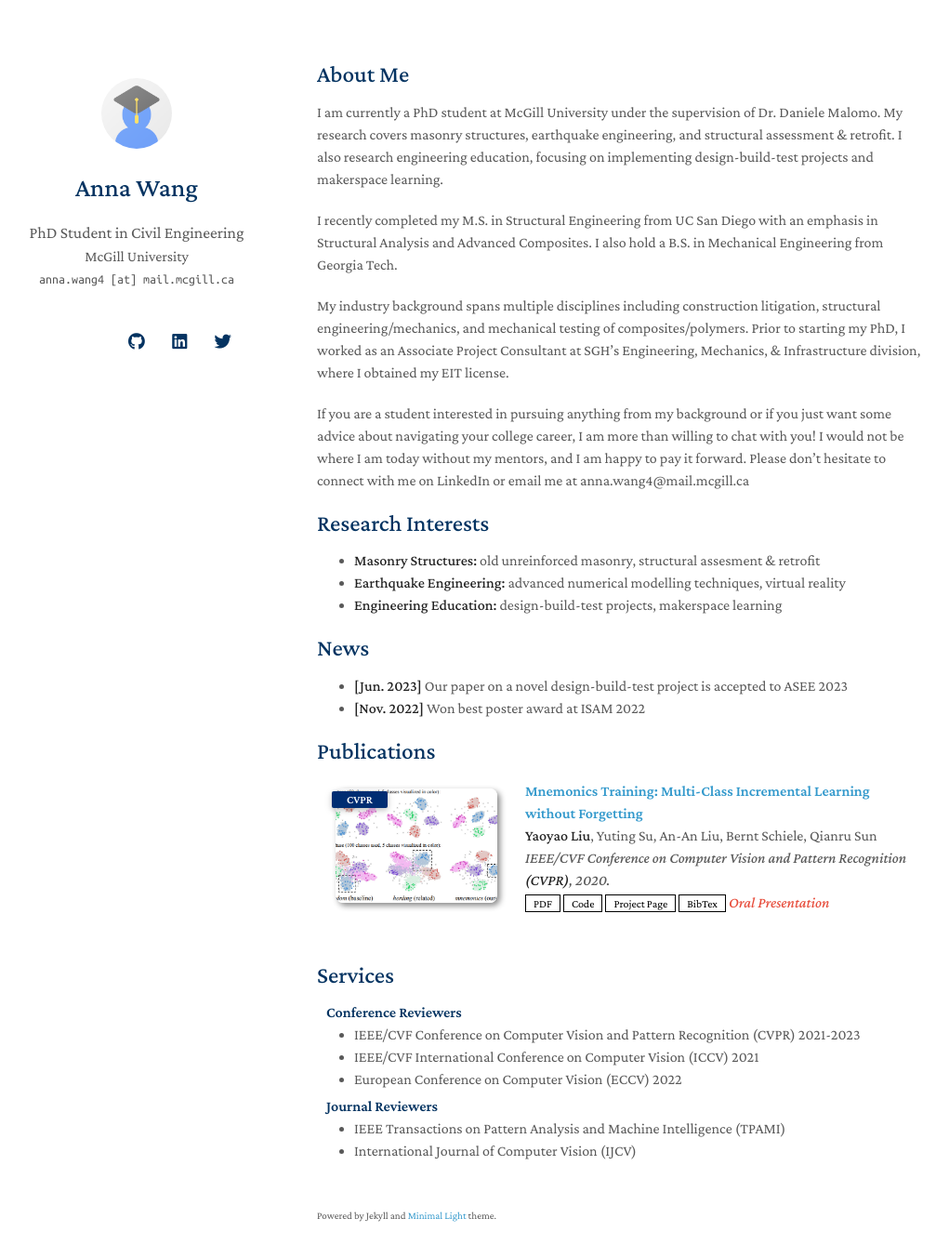
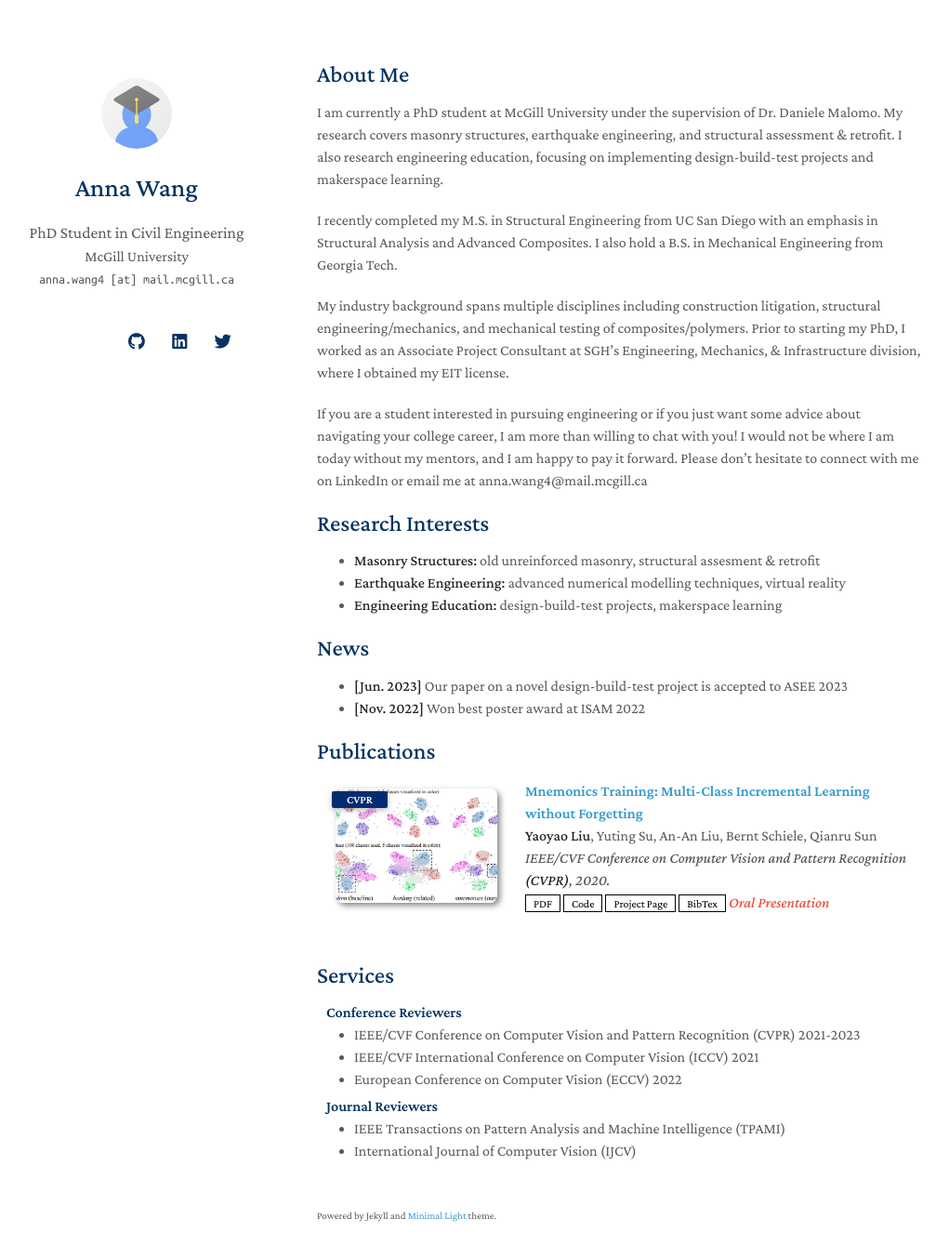
Before and after one commit to anna-h-wang/annawang, a Jekyll site: the page built from index.md, in a window 1280 px wide and 1388 px high. Shown: the top 1353 px of the window at 93% size, without its empty margins (129-1150 px from the left). Built offline with Jekyll 4.4.1, drawn with Linux system fonts in a browser that asks for light colours; nearby versions of some CDN libraries; a style sheet for code colours, icons or effects is not loaded; our own code applies the rules of GitHub Pages for plain Markdown files.

Commit message:
Update index.md

```diff
--- a/index.md
+++ b/index.md
@@ -10,7 +10,7 @@ I recently completed my M.S. in Structural Engineering from UC San Diego with an
 
 My industry background spans multiple disciplines including construction litigation, structural engineering/mechanics, and mechanical testing of composites/polymers. Prior to starting my PhD, I worked as an Associate Project Consultant at SGH’s Engineering, Mechanics, & Infrastructure division, where I obtained my EIT license.
 
-If you are a student interested in pursuing anything from my background or if you just want some advice about navigating your college career, I am more than willing to chat with you! I would not be where I am today without my mentors, and I am happy to pay it forward. Please don't hesitate to connect with me on LinkedIn or email me at anna.wang4@mail.mcgill.ca
+If you are a student interested in pursuing engineering or if you just want some advice about navigating your college career, I am more than willing to chat with you! I would not be where I am today without my mentors, and I am happy to pay it forward. Please don't hesitate to connect with me on LinkedIn or email me at anna.wang4@mail.mcgill.ca
 
 ## Research Interests
 
```
